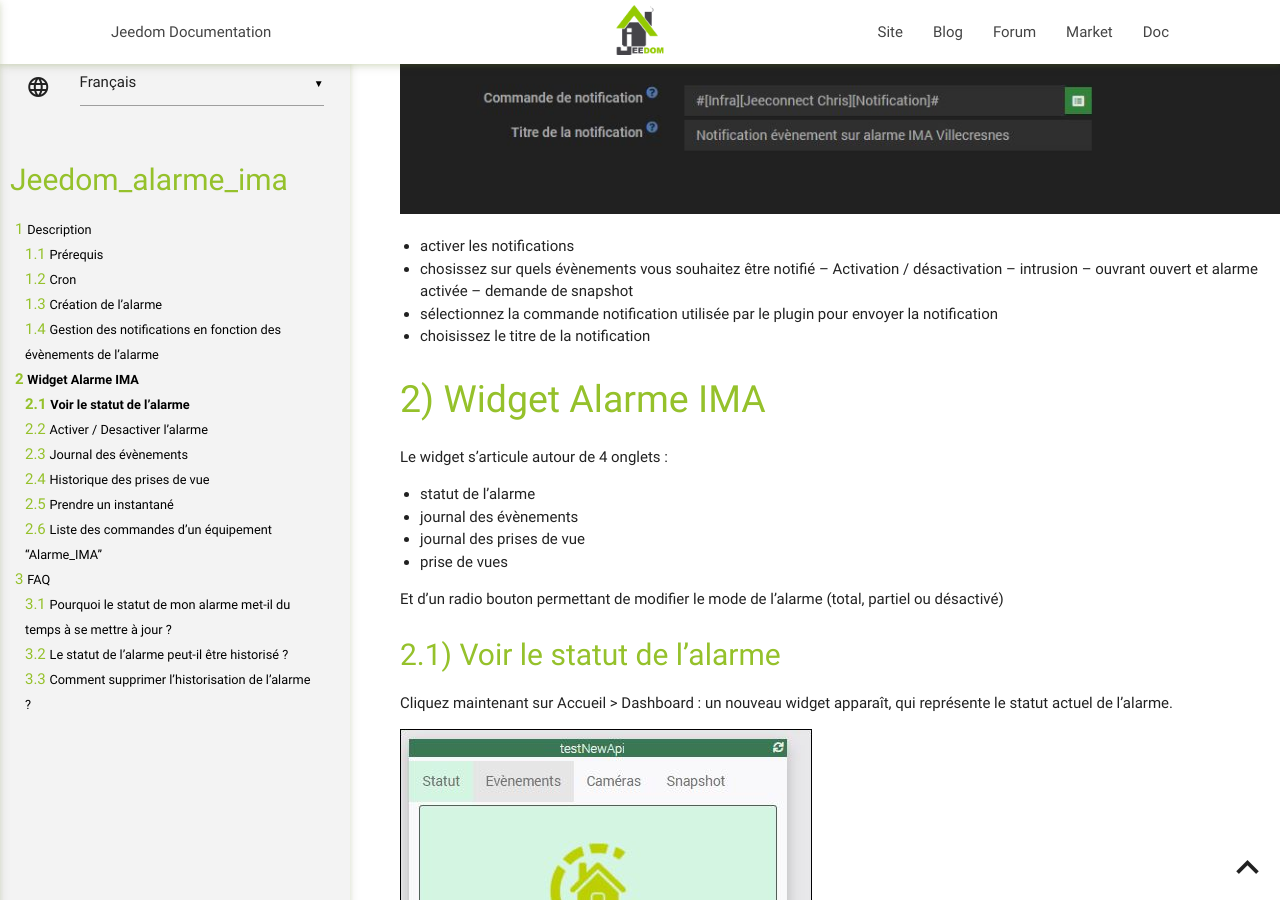
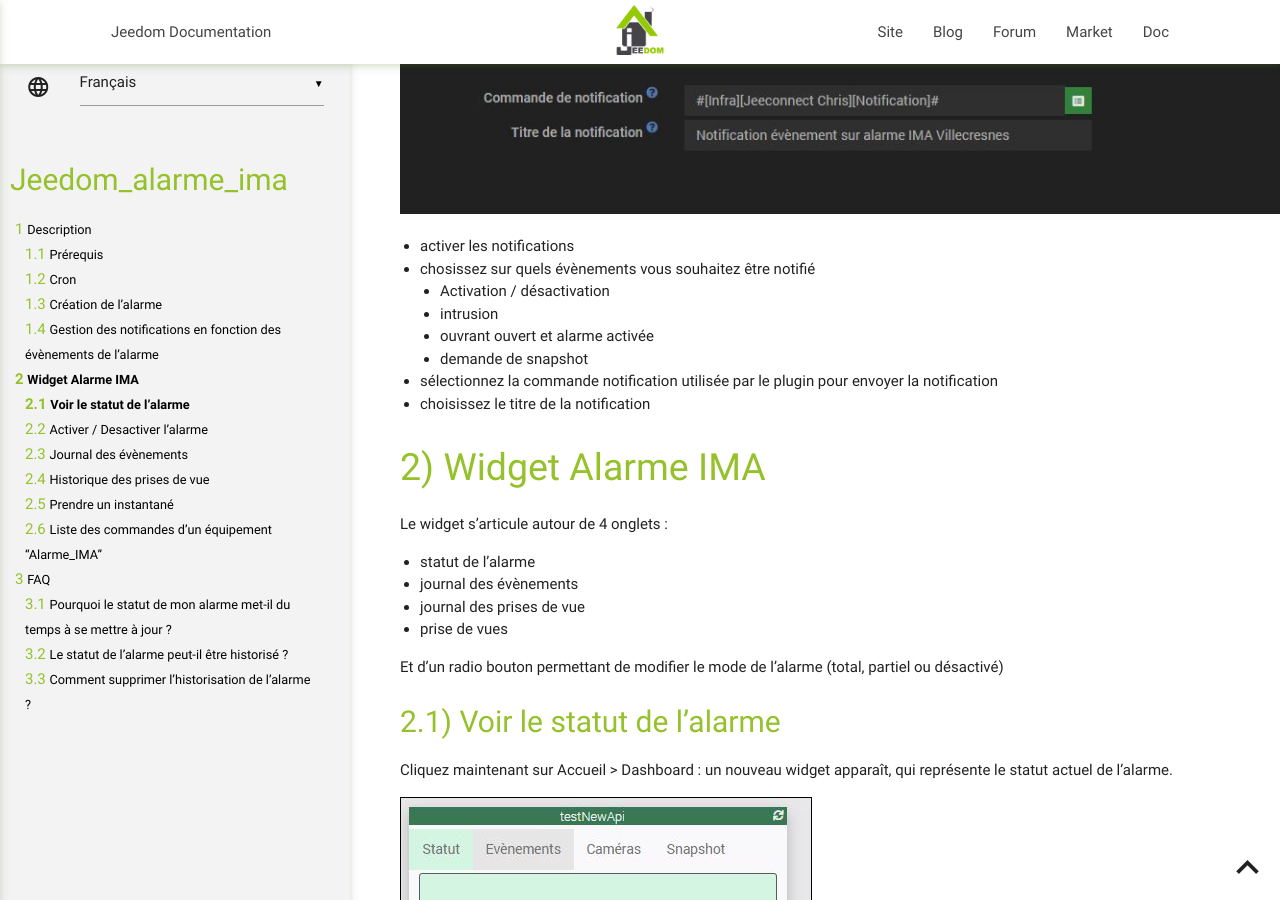
Before and after one commit to lplancke/jeedom_alarme_IMA, a Jekyll site: the page built from docs/fr_FR/index.md, in a window 1280 px wide and 900 px high, scrolled down 2220 px. Built offline with Jekyll 4.4.1, drawn with Linux system fonts in a browser that asks for light colours; our own code applies the rules of GitHub Pages for plain Markdown files.

Commit message:
update doc

```diff
--- a/docs/fr_FR/index.md
+++ b/docs/fr_FR/index.md
@@ -69,10 +69,10 @@ Gestion des notifications en fonction des évènements de l'alarme
 
 - activer les notifications
 - chosissez sur quels évènements vous souhaitez être notifié
--- Activation / désactivation
--- intrusion
--- ouvrant ouvert et alarme activée
--- demande de snapshot
+	+ Activation / désactivation
+	+ intrusion
+	+ ouvrant ouvert et alarme activée
+	+ demande de snapshot
 - sélectionnez la commande notification utilisée par le plugin pour envoyer la notification
 - choisissez le titre de la notification
 
```
